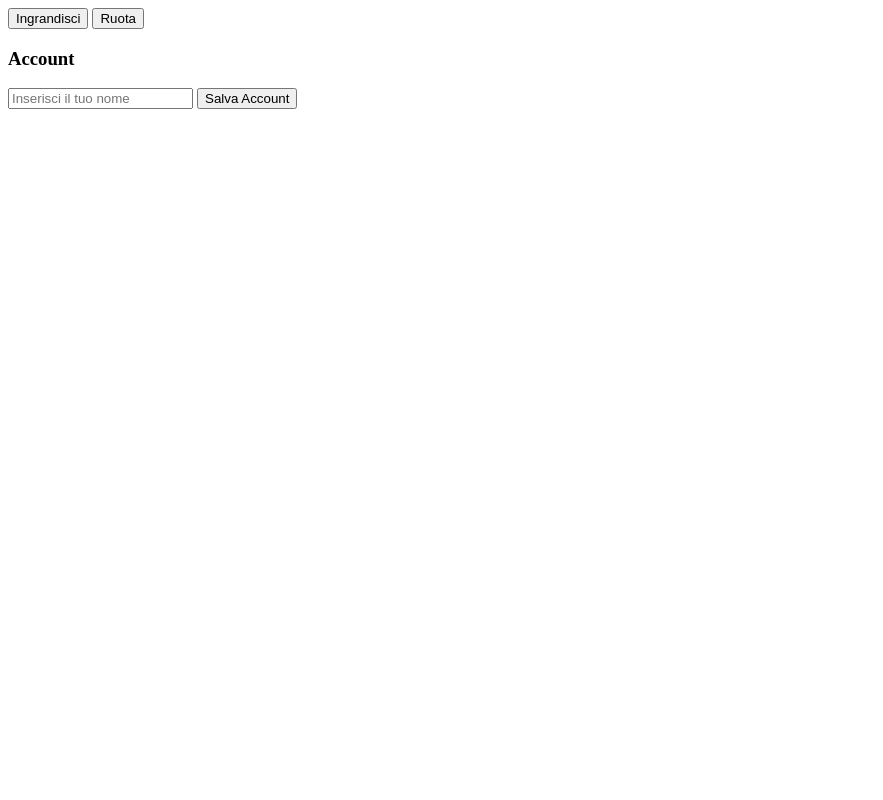
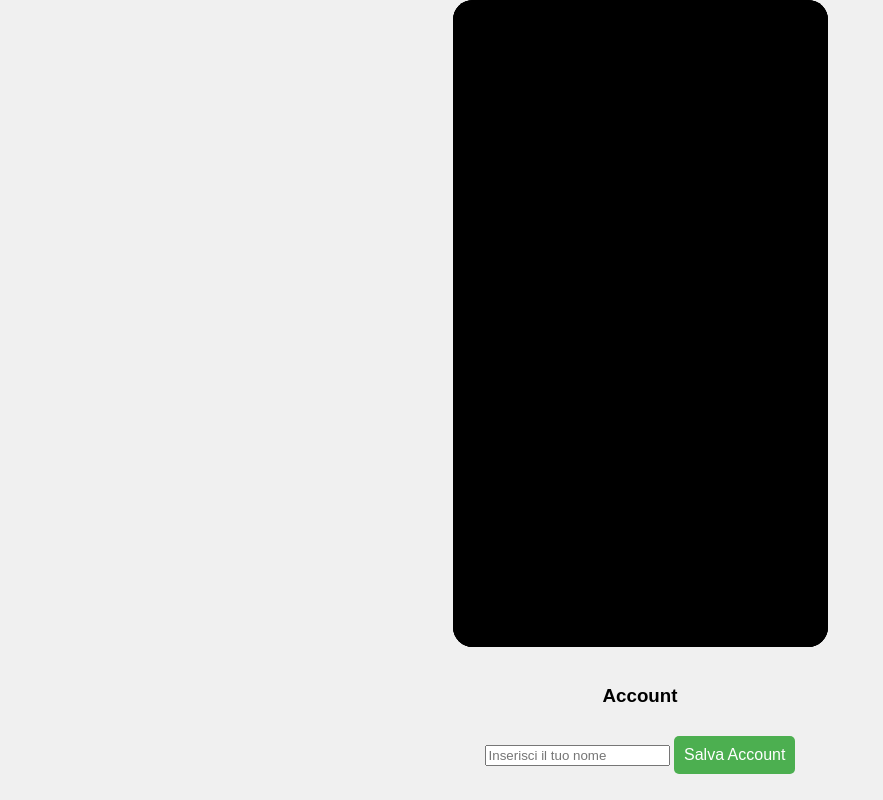
Before and after one commit to CavGame/emulator-android, a plain HTML site: page index.html in a window 1280 px wide. Shown: the whole page, without its empty margins (0-883 px from the left). Drawn offline with Linux system fonts and the light colour scheme.

Commit message:
style.css

```diff
--- a/style.css
+++ b/style.css
@@ -1,45 +1,53 @@
-// Funzione per ingrandire il tablet
-document.getElementById('zoomIn').addEventListener('click', function() {
-    const container = document.getElementById('emulator-container');
+body {
+    font-family: Arial, sans-serif;
+    display: flex;
+    flex-direction: column;
+    align-items: center;
+    justify-content: center;
+    height: 100vh;
+    margin: 0;
+    background-color: #f0f0f0;
+}
 
-    // Ottieni larghezza e altezza attuali del contenitore
-    const currentWidth = parseFloat(window.getComputedStyle(container).width.replace('px', ''));
-    const currentHeight = parseFloat(window.getComputedStyle(container).height.replace('px', ''));
+#emulator-container {
+    width: 375px;
+    height: 667px;
+    background-color: #222;
+    border-radius: 20px;
+    overflow: hidden;
+    transition: width 0.3s, height 0.3s;
+}
 
-    // Aumenta la dimensione del tablet del 10%
-    container.style.width = `${currentWidth * 1.1}px`;
-    container.style.height = `${currentHeight * 1.1}px`;
-});
+#emulator {
+    width: 100%;
+    height: 100%;
+    background-color: black;
+    border-radius: 10px;
+}
 
-// Funzione per ruotare il tablet
-document.getElementById('rotate').addEventListener('click', function() {
-    const container = document.getElementById('emulator-container');
+#screen {
+    width: 100%;
+    height: 100%;
+    background-color: #000;
+    border-radius: 10px;
+}
 
-    // Controlla l'orientamento attuale e alterna tra 0° e 90°
-    if (container.style.transform === "rotate(90deg)") {
-        container.style.transform = "rotate(0deg)";
-    } else {
-        container.style.transform = "rotate(90deg)";
-    }
-});
+button {
+    padding: 10px;
+    background-color: #4CAF50;
+    color: white;
+    border: none;
+    cursor: pointer;
+    font-size: 16px;
+    border-radius: 5px;
+    margin: 10px 0;
+}
 
-// Funzione per salvare e caricare l'account
-document.getElementById('saveAccount').addEventListener('click', function() {
-    const username = document.getElementById('username').value;
-    if (username) {
-        // Salva il nome utente nel localStorage
-        localStorage.setItem('username', username);
-        document.getElementById('accountStatus').textContent = `Account salvato: ${username}`;
-    } else {
-        document.getElementById('accountStatus').textContent = 'Inserisci un nome utente';
-    }
-});
+button:hover {
+    background-color: #45a049;
+}
 
-// Carica il nome utente salvato (se esiste)
-window.onload = function() {
-    const savedUsername = localStorage.getItem('username');
-    if (savedUsername) {
-        document.getElementById('accountStatus').textContent = `Account caricato: ${savedUsername}`;
-        document.getElementById('username').value = savedUsername;
-    }
-};
+#account-section {
+    text-align: center;
+    margin-top: 20px;
+}
```
